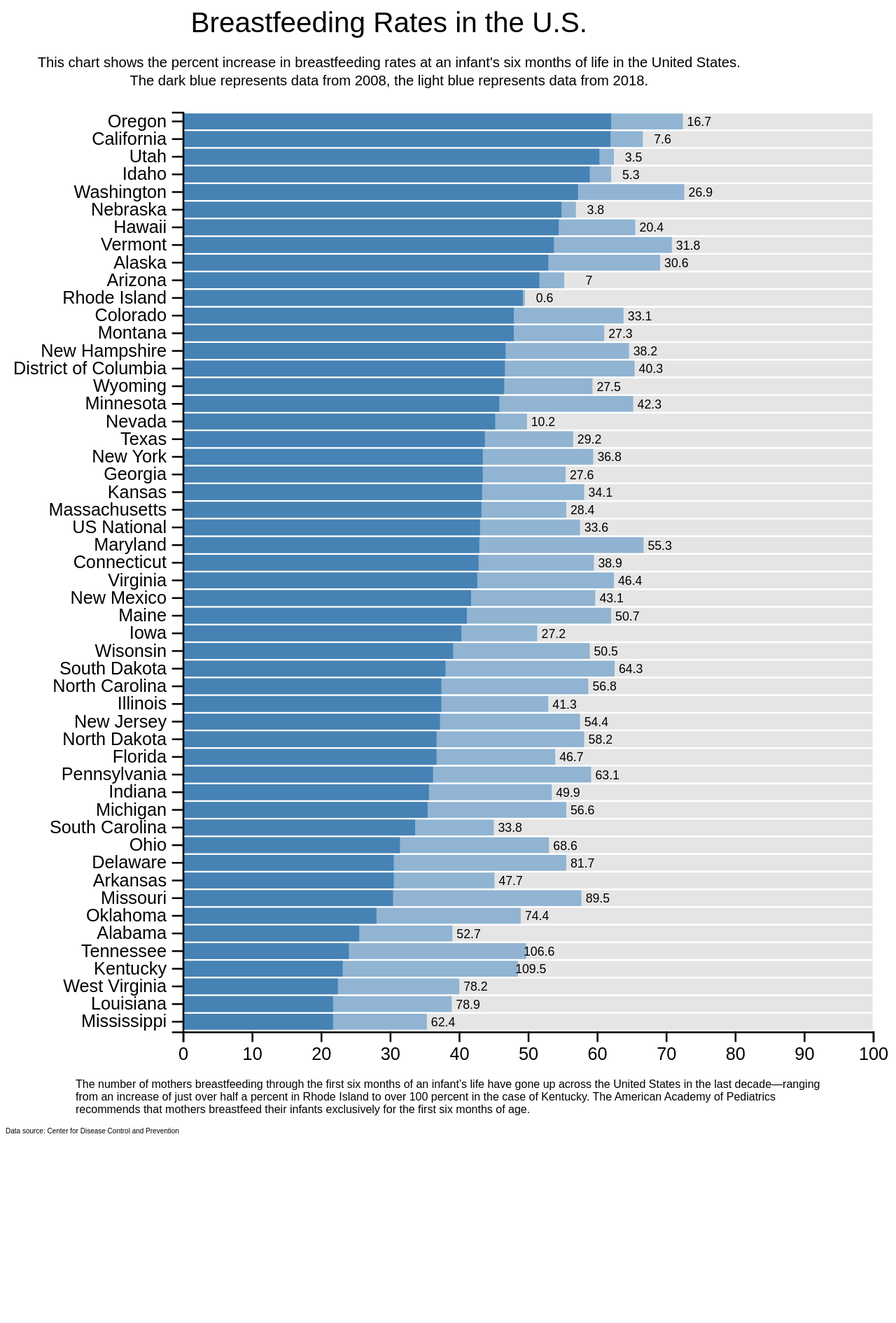
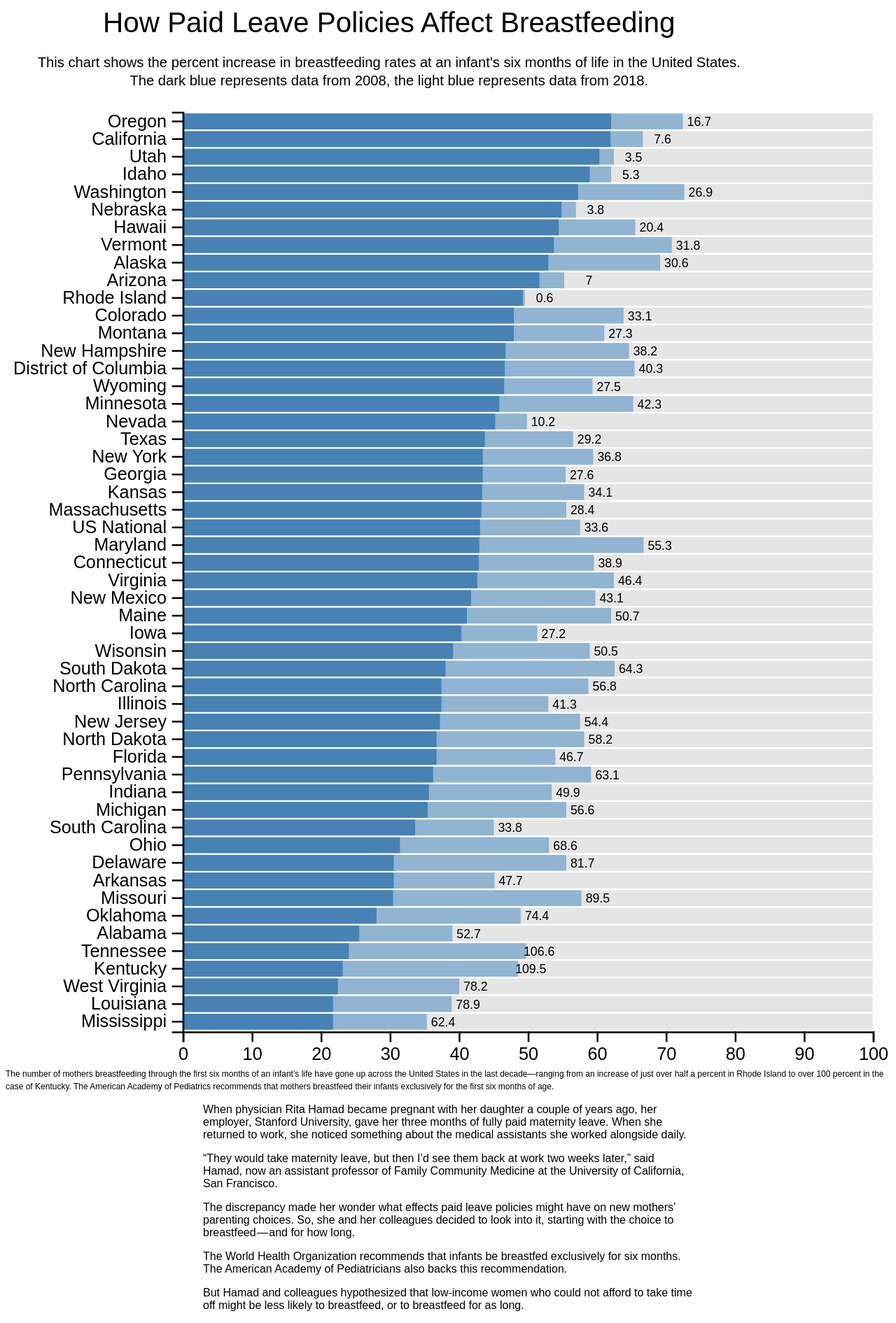
Before and after one commit to annettechoi/annettechoi, a Jekyll site: the page breastfeeding/index.html, which Jekyll copies as it is, in a window 1280 px wide. Shown: the top 1891 px of the page at 70% size. Built offline with Jekyll 4.4.1, drawn with Linux system fonts in a browser that asks for light colours; before the commit the page ends 1632 px from its top, so only the background shows below that; some of the changed text lies outside the part shown.

Commit message:
Update index.html

```diff
--- a/breastfeeding/index.html
+++ b/breastfeeding/index.html
@@ -12,16 +12,27 @@
 			font-family: 'Krub', sans-serif;
 		}
 		svg{
+		max-width; 500px;
 		margin-left: auto;
 		margin-right: auto;
 		display: block;
 
 		}
 		p{
-			max-width: 1,200px;
-			margin-left: 100px;
-			margin-right: 100px;
+			max-width: 700px;
+			margin-left: auto;
+			margin-right: auto;
 			font-family: 'Krub', sans-serif;
+		}
+
+		p1{
+			max-width: 700px;
+			margin-left: 500;
+			margin-right: 500;
+			font-family: 'Krub', sans-serif;
+			font-size: 12px;
+
+
 		}
 
 		#data-source{
@@ -38,6 +49,9 @@
 
 
 </head>
+
+
+
 <body>
 
     <script src="https://d3js.org/d3.v5.min.js"></script>
@@ -154,7 +168,7 @@
         svg.append("g")
             .attr("transform", "translate(" + (width/1.8) + ", 15)")
             .append("text")
-            .text("Breastfeeding Rates in the U.S.")
+            .text("How Paid Leave Policies Affect Breastfeeding")
             .style("text-anchor", "middle")
             .style("font-family", "Arial")
             .style("font-weight", "500");
@@ -167,6 +181,9 @@
             .style("font-family", "Arial")
             .style("font-weight", "100")
 		  	.style("font-size","8");
+
+
+
 
 		 svg.append("g")
             .attr("transform", "translate(" + (width/1.8) + ", 45)")
@@ -212,9 +229,46 @@
 
     </script>
 
-<p>The number of mothers breastfeeding through the first six months of an infant’s life have gone up across the United States in the last decade—ranging from an increase of just over half a percent in Rhode Island to over 100 percent in the case of Kentucky. The American Academy of Pediatrics recommends that mothers breastfeed their infants exclusively for the first six months of age.
+<p1>The number of mothers breastfeeding through the first six months of an infant’s life have gone up across the United States in the last decade—ranging from an increase of just over half a percent in Rhode Island to over 100 percent in the case of Kentucky. The American Academy of Pediatrics recommends that mothers breastfeed their infants exclusively for the first six months of age.</p1>
 
-</p>
+
+
+
+<p>When physician Rita Hamad became pregnant with her daughter a couple of years ago, her employer, Stanford University, gave her three months of fully paid maternity leave. When she returned to work, she noticed something about the medical assistants she worked alongside daily.</p>
+
+<p>“They would take maternity leave, but then I’d see them back at work two weeks later,” said Hamad, now an assistant professor of Family Community Medicine at the University of California, San Francisco.</p>
+
+<p>The discrepancy made her wonder what effects paid leave policies might have on new mothers’ parenting choices. So, she and her colleagues decided to look into it, starting with the choice to breastfeed — and for how long.</p>
+
+<p>The World Health Organization recommends that infants be breastfed exclusively for six months. The American Academy of Pediatricians also backs this recommendation.</p>
+
+<p>But Hamad and colleagues hypothesized that low-income women who could not afford to take time off might be less likely to breastfeed, or to breastfeed for as long.</p>
+
+<p>They were right. The United States is the only developed country that does not offer federally mandated paid leave to new parents, said Maya Rossin-Slater, Assistant Professor of the Department of Health and Research policy at Stanford University. However, in 2004 California enforced a policy that mandated employers pay up to 55 percent of a new parent’s salary for six weeks. New Jersey did the same in 2009, covering up to 67 percent. Policies like these help increase breastfeeding rates, but largely for a select group.</p>
+
+<p>The group analyzed the breastfeeding practices of mothers in the two states, both pre- and post-policy changes. They found that older, white, and affluent mothers were most likely to breastfeed exclusively for six months. And younger, low-income mothers were less likely to see those improvements.</p>
+
+<p>The group’s findings, recently published in the American Journal of Public Health, are the first to show that the partially paid leave policies mandated in California and New Jersey boosted breastfeeding rates starting right when the policies were put into place.</p>
+
+<p>They also show that partially paid leave policies increase breastfeeding rates — but primarily for higher-income women who can afford to take time off. Not so much for the poor, who may need the protective benefits of breastfeeding most.“People are responding differently to these policies,” said Hamad. “Certain populations are getting left behind.”</p>
+
+<p>The study builds on findings presented at the Pediatric Academic Societies meeting earlier this year by two scientists from the University of Washington. It revealed that extending maternity leave to 12 weeks resulted in a significant increase in breastfeeding duration and exclusivity.</p>
+
+<p>Those findings did not take socioeconomic status into account, but Hamad says it’s critical that policy makers are made aware of it.</p>
+
+<p>Gina Byun, a senior administrative analyst at California State University, Fullerton, experienced this firsthand. After six weeks of fully paid maternity leave, she was back at work part time, balancing her job, nanny bills, and a newborn. Her coworkers were supportive and the school accommodating, she said, but it wasn’t long until she came face-to-face with a dilemma.</p>
+
+<p>“I had meetings all day,” she said. “I didn’t have time to pump every three hours.” Eventually, her milk supply decreased. “I actually stopped breastfeeding last week,” said Byun, whose daughter was born in August.</p>
+
+<p>Breastfeeding not only provides critical bonding time for new parents and their babies, it comes with benefits formula simply can’t match. Studies have found that breast milk can reduce obesity rates in children later in life and that, by providing immune support, it correlates with infants’ reduced risk of certain kinds of infection.
+
+<p>“It’s a critical time for bonding with parents,” said Hamad. “Breast milk is the best source of nutrition, and not being able to give that to your baby is doing it a disservice.”</p>
+
+<p>Washington D.C., New York, and three other states have followed in California and New Jersey’s footsteps, also passing partially paid leave policies. In the last few years, the city of San Francisco and major tech companies, such as Microsoft have taken it a step further, mandating fully paid six week leave policies for parents of all genders.</p>
+
+<p>Though state policies offer varying types of job protection and paid time off for parents, they do tend to have much in common. Most offer six to twelve weeks of paid leave and few limitations — for instance, there is no minimum number of employees a company must employ for the policies to apply.</p>
+
+<p>“They’re meant to be universal,” said Rossin-Slater. “That’s the great thing about these policies.”</p>
 
 	<p id="data-source">Data source: Center for Disease Control and Prevention</p>
 </body>
```
